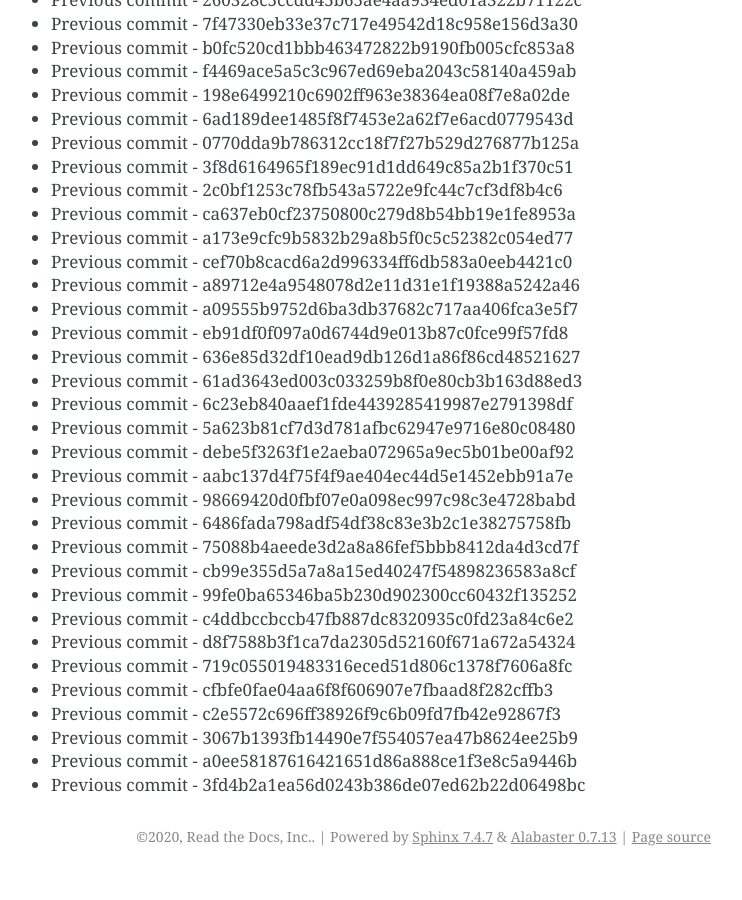
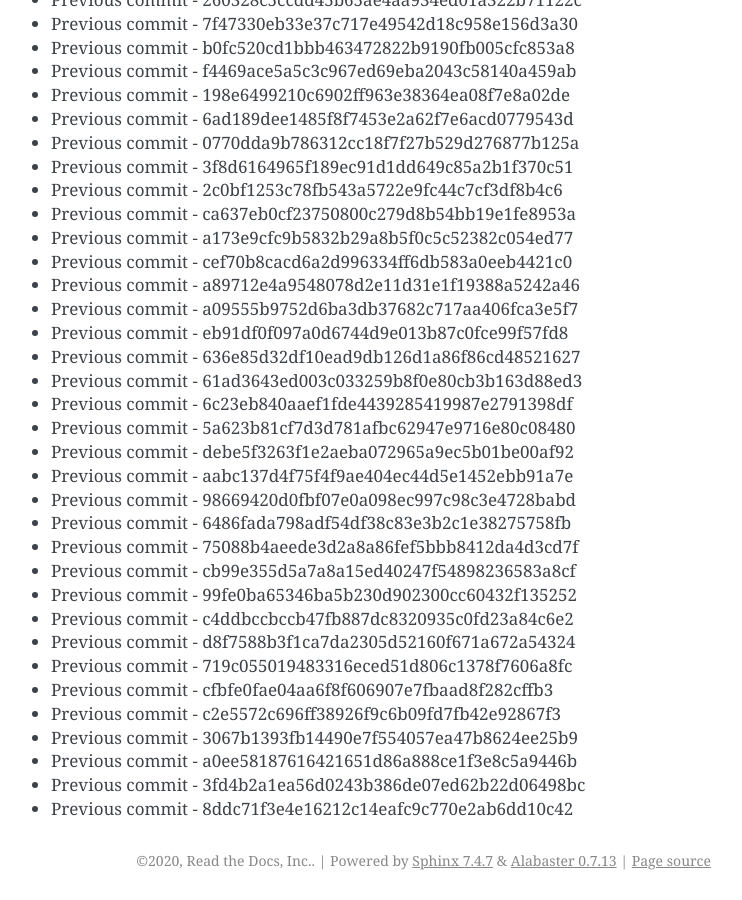
Before and after one commit to readthedocs/rtd-git-stresstest, a Sphinx documentation site: the page built from docs/updates.rst, in a window 1280 px wide and 900 px high, scrolled down 90584 px. Shown: the whole window, without its empty margins (399-1141 px from the left). Built offline with Sphinx 7.4.7, drawn with Linux system fonts in a browser that asks for light colours; before the commit the page ends 91460 px from its top, so only the background shows below that.

Commit message:
Generating commit from previous: 8ddc71f3e4e16212c14eafc9c770e2ab6dd10c42

```diff
--- a/docs/updates.rst
+++ b/docs/updates.rst
@@ -3838,3 +3838,4 @@ It can be tested for any performance characteristics.
 * Previous commit - 3067b1393fb14490e7f554057ea47b8624ee25b9
 * Previous commit - a0ee58187616421651d86a888ce1f3e8c5a9446b
 * Previous commit - 3fd4b2a1ea56d0243b386de07ed62b22d06498bc
+* Previous commit - 8ddc71f3e4e16212c14eafc9c770e2ab6dd10c42
```
